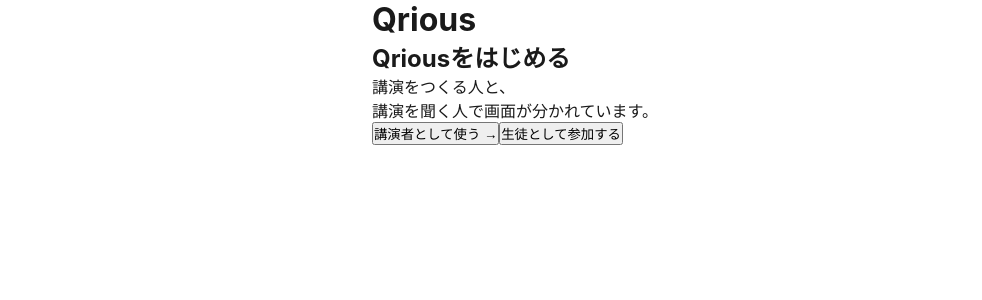
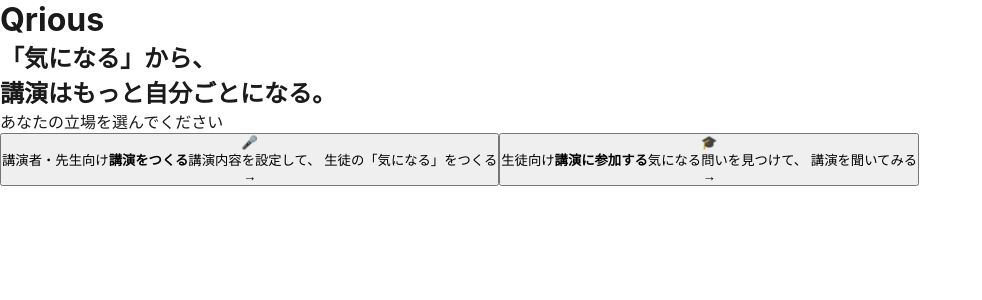
Before and after one commit to sibapannda/qrious-lecture-prototype, a React (Create React App) app: page / in a window 1280 px wide. Shown: the top 300 px of the page, without its empty margins (0-982 px from the left). Built offline with nearby package versions, Linux system fonts and the light colour scheme.

Commit message:
Update App.js

```diff
--- a/src/App.js
+++ b/src/App.js
@@ -25,45 +25,92 @@
   return <RoleSelect />;
 }
 
+/* =========================
+   最初の役割選択画面
+========================= */
+
 const RoleSelect = () => {
   return (
-    <div className="screen">
-      <div className="container">
-        <div className="content">
-          <div className="header">
-            <h1 className="logo">Qrious</h1>
+    <div className="role-select-page">
+      <div className="role-select-container">
+
+        <div className="role-select-header">
+          <h1 className="role-select-logo">Qrious</h1>
+
+          <h2 className="role-select-title">
+            「気になる」から、
+            <br />
+            講演はもっと自分ごとになる。
+          </h2>
+
+          <p className="role-select-description">
+            あなたの立場を選んでください
+          </p>
         </div>
 
-          <h2>Qriousをはじめる</h2>
-
-          <p>
-            講演をつくる人と、
-            <br />
-            講演を聞く人で画面が分かれています。
-          </p>
+        <div className="role-cards">
 
           <button
-            className="btn-primary"
+            className="role-card"
             onClick={() => {
               window.location.href = '/?mode=host';
             }}
           >
-            講演者として使う →
+            <div className="role-icon">🎤</div>
+
+            <div className="role-card-text">
+              <span className="role-card-label">
+                講演者・先生向け
+              </span>
+
+              <strong className="role-card-title">
+                講演をつくる
+              </strong>
+
+              <span className="role-card-description">
+                講演内容を設定して、
+                生徒の「気になる」をつくる
+              </span>
+            </div>
+
+            <span className="role-arrow">→</span>
           </button>
 
           <button
-            className="btn-secondary"
+            className="role-card"
             onClick={() => {
               window.location.href = '/?mode=student';
             }}
           >
-            生徒として参加する
+            <div className="role-icon">🎓</div>
+
+            <div className="role-card-text">
+              <span className="role-card-label">
+                生徒向け
+              </span>
+
+              <strong className="role-card-title">
+                講演に参加する
+              </strong>
+
+              <span className="role-card-description">
+                気になる問いを見つけて、
+                講演を聞いてみる
+              </span>
+            </div>
+
+            <span className="role-arrow">→</span>
           </button>
+
         </div>
       </div>
     </div>
   );
 };
+
+/* =========================
+   講演者側
+========================= */
 
 const HostApp = () => {
   const [publishedLecture, setPublishedLecture] = useState(null);
@@ -97,44 +144,42 @@
   };
 
   return (
-    <div className="screen">
-      <div className="container">
-        <div className="content">
-          <div className="header">
-            <h1 className="logo">Qrious</h1>
+    <div className="host-published-page">
+      <div className="host-published-card">
+
+        <h1 className="host-logo">Qrious</h1>
+
+        <div className="host-success-icon">
+          ✓
         </div>
 
         <h2>講演の準備ができました！</h2>
 
-          <div className="lecture-info">
-            <p className="label">講演タイトル</p>
-            <h3>{publishedLecture.title}</h3>
+        <div className="host-lecture-box">
+          <span>講演タイトル</span>
+          <strong>{publishedLecture.title}</strong>
         </div>
 
-          <p>
-            下のURLを生徒に共有すると、
-            この講演のQriousを始められます。
+        <p className="host-description">
+          生徒用URLを共有すると、
+          この講演のQriousに参加できます。
         </p>
 
         <textarea
+          className="student-url-box"
           readOnly
           value={studentUrl}
-            style={{
-              width: '100%',
-              minHeight: '100px',
-              marginTop: '16px',
-            }}
         />
 
         <button
-            className="btn-primary"
+          className="host-primary-button"
           onClick={copyStudentUrl}
         >
-            生徒用URLをコピー
+          🔗 生徒用URLをコピー
         </button>
 
         <button
-            className="btn-secondary"
+          className="host-secondary-button"
           onClick={() => {
             window.location.href = studentUrl;
           }}
@@ -143,18 +188,22 @@
         </button>
 
         <button
-            className="btn-secondary"
+          className="host-text-button"
           onClick={() => {
             setPublishedLecture(null);
           }}
         >
           講演設定をやり直す
         </button>
-        </div>
+
       </div>
     </div>
   );
 };
+
+/* =========================
+   生徒側
+========================= */
 
 const StudentApp = () => {
   const params = new URLSearchParams(window.location.search);
@@ -166,41 +215,60 @@
     try {
       lecture = JSON.parse(lectureParam);
     } catch (error) {
-      console.error('講演データを読み込めませんでした', error);
+      console.error(
+        '講演データを読み込めませんでした',
+        error
+      );
     }
   }
 
   if (!lecture) {
     return (
-      <div className="screen">
-        <div className="container">
-          <div className="content">
-            <div className="header">
-              <h1 className="logo">Qrious</h1>
+      <div className="student-empty-page">
+        <div className="student-empty-card">
+
+          <h1 className="student-empty-logo">
+            Qrious
+          </h1>
+
+          <div className="student-empty-icon">
+            🔗
           </div>
 
-            <h2>講演がまだ設定されていません</h2>
+          <h2>
+            講演がまだ設定されていません
+          </h2>
 
           <p>
-              講演者から共有されたQriousのURLを開いてください。
+            講演者・先生から共有された
+            <br />
+            QriousのURLを開いてください。
           </p>
 
           <button
-              className="btn-secondary"
+            className="student-back-button"
             onClick={() => {
               window.location.href = '/';
             }}
           >
             トップに戻る
           </button>
-          </div>
+
         </div>
       </div>
     );
   }
 
-  return <StudentExperience lecture={lecture} />;
+  return (
+    <StudentExperience
+      lecture={lecture}
+    />
+  );
 };
+
+/* =========================
+   生徒の講演体験
+========================= */
 
 const StudentExperience = ({ lecture }) => {
   const [currentScreen, setCurrentScreen] = useState(1);
@@ -256,6 +324,7 @@
 
   return (
     <div className="app">
+
       {currentScreen === 1 && (
         <Screen1Start
           lecture={lecture}
@@ -309,38 +378,45 @@
           onReset={handleReset}
         />
       )}
+
     </div>
   );
 };
 
+/* =========================
+   完了
+========================= */
+
 const Screen8Completed = ({ onReset }) => {
   return (
-    <div className="screen screen-completed">
-      <div className="container">
-        <div className="content">
-          <div className="header">
-            <h1 className="logo">Qrious</h1>
+    <div className="completed-page">
+      <div className="completed-card">
+
+        <h1 className="completed-logo">
+          Qrious
+        </h1>
+
+        <div className="completed-check">
+          ✓
         </div>
 
-          <div className="completion-message">
-            <div className="checkmark">✓</div>
-
-            <h2>ご参加ありがとうございました！</h2>
+        <h2>
+          ご参加ありがとうございました！
+        </h2>
 
         <p>
           新しい「気になる」を
           <br />
           見つけることができましたか？
         </p>
-          </div>
 
         <button
-            className="btn-primary"
+          className="completed-button"
           onClick={onReset}
         >
           もう一度試す
         </button>
-        </div>
+
       </div>
     </div>
   );
```
Lines whose indentation alone changed are shown as unchanged.
